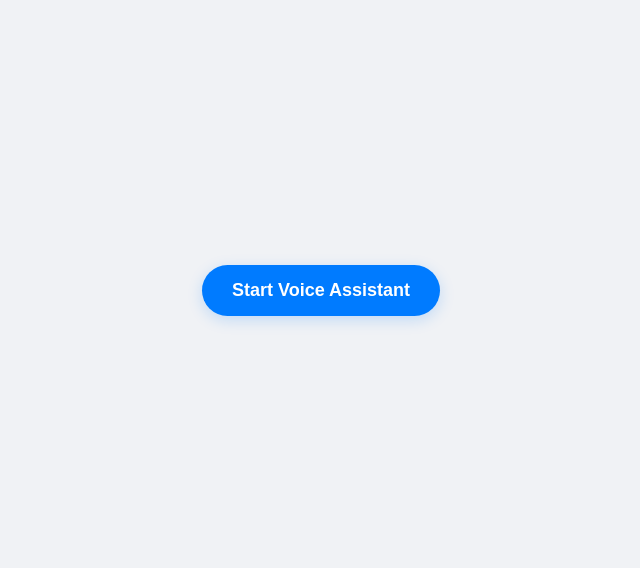
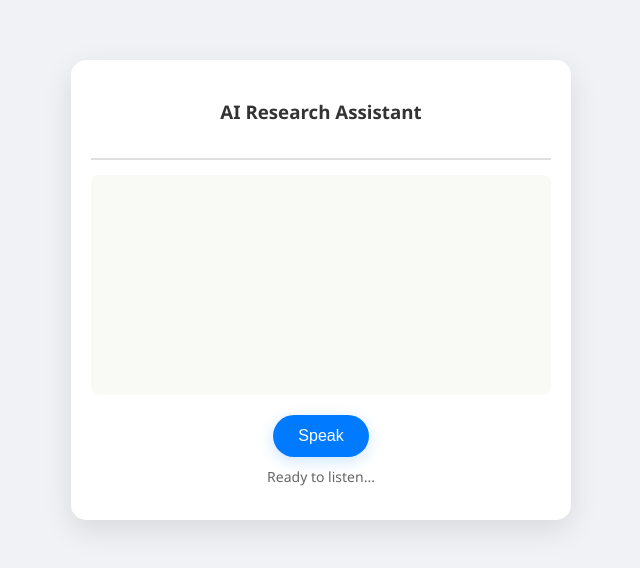
Before and after one commit to Srinivasan-dir/ai-assistant, a plain HTML site: page index.html in a window 1280 px wide. Shown: the part 130-698 px from the top of the page, without its empty margins (319-959 px from the left). Drawn offline with Linux system fonts and the light colour scheme.

Commit message:
Update index.html

```diff
--- a/index.html
+++ b/index.html
@@ -17,32 +17,14 @@
             margin: 0;
             padding: 20px;
         }
-        .intro-button-container {
-            text-align: center;
-        }
-        .intro-button {
-            padding: 15px 30px;
-            font-size: 18px;
-            font-weight: bold;
-            color: #ffffff;
-            background-color: #007bff;
-            border: none;
-            border-radius: 50px;
-            cursor: pointer;
-            box-shadow: 0 4px 15px rgba(0, 123, 255, 0.2);
-            transition: background-color 0.3s, transform 0.2s;
-        }
-        .intro-button:hover {
-            background-color: #0056b3;
-            transform: translateY(-2px);
-        }
+
         .assistant-container {
             width: 90%;
             max-width: 500px;
             background-color: #ffffff;
             border-radius: 15px;
             box-shadow: 0 10px 30px rgba(0, 0, 0, 0.1);
-            display: none; /* Initially hidden */
+            display: flex; /* Display the container directly */
             flex-direction: column;
             padding: 20px;
             box-sizing: border-box;
@@ -59,7 +41,7 @@
             overflow-y: auto;
             padding: 10px;
             border-radius: 8px;
-            background-color: #f9f9f9;
+            background-color: #f9f9f5;
             margin-bottom: 20px;
             display: flex;
             flex-direction: column;
@@ -115,17 +97,12 @@
 </head>
 <body>
 
-    <div class="intro-button-container">
-        <button id="introButton" class="intro-button">Start Voice Assistant</button>
-    </div>
-
     <div id="assistant-window" class="assistant-container">
         <header class="assistant-header">
             <h3>AI Research Assistant</h3>
         </header>
         <div id="message-display" class="message-display">
-            <p class="assistant-message">Welcome! Please click the 'Speak' button to begin.</p>
-        </div>
+            </div>
         <div class="input-area">
             <button id="listenButton">
                 Speak
@@ -135,6 +112,5 @@
     </div>
 
     <script src="script.js"></script>
-
 </body>
 </html>
```
